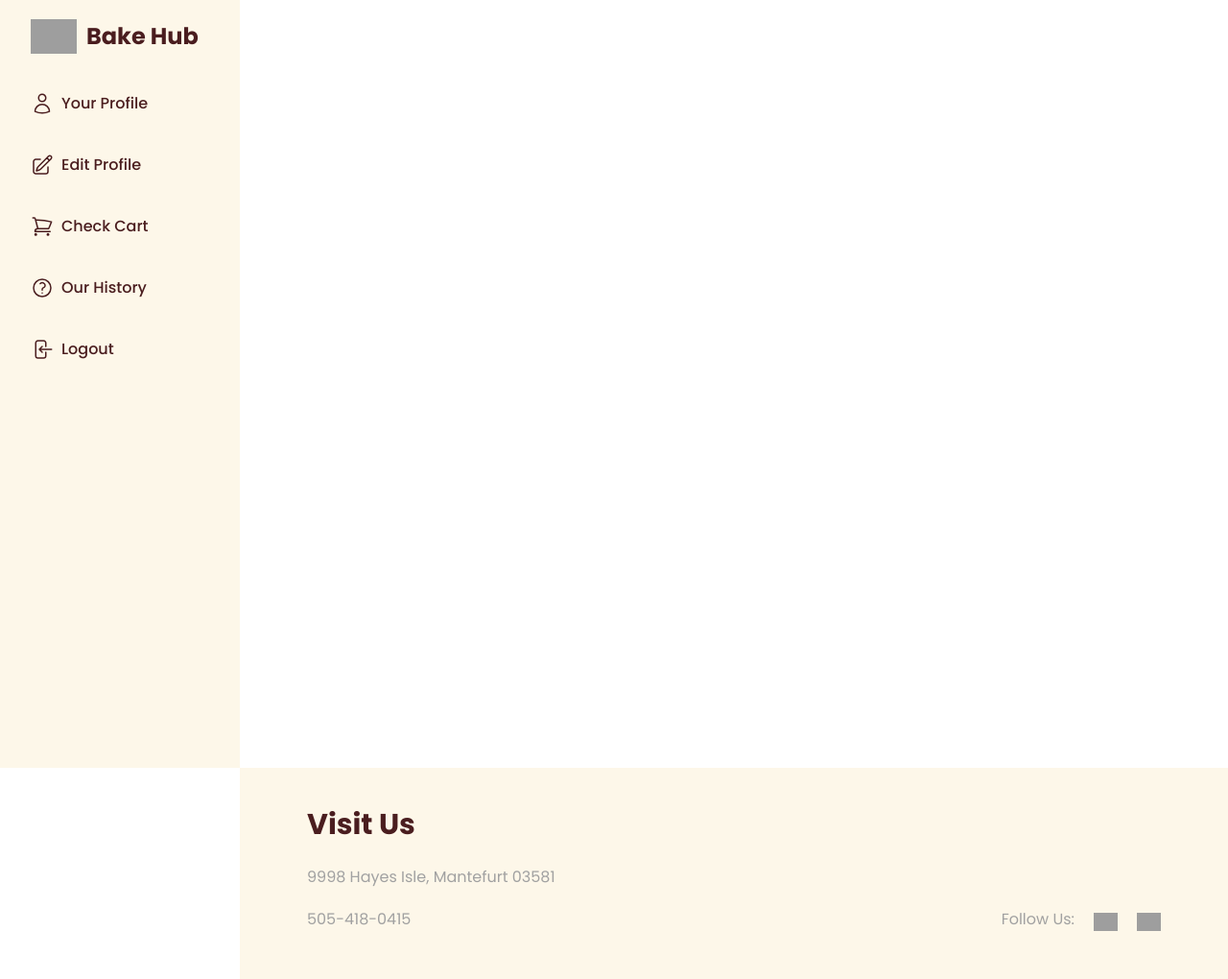
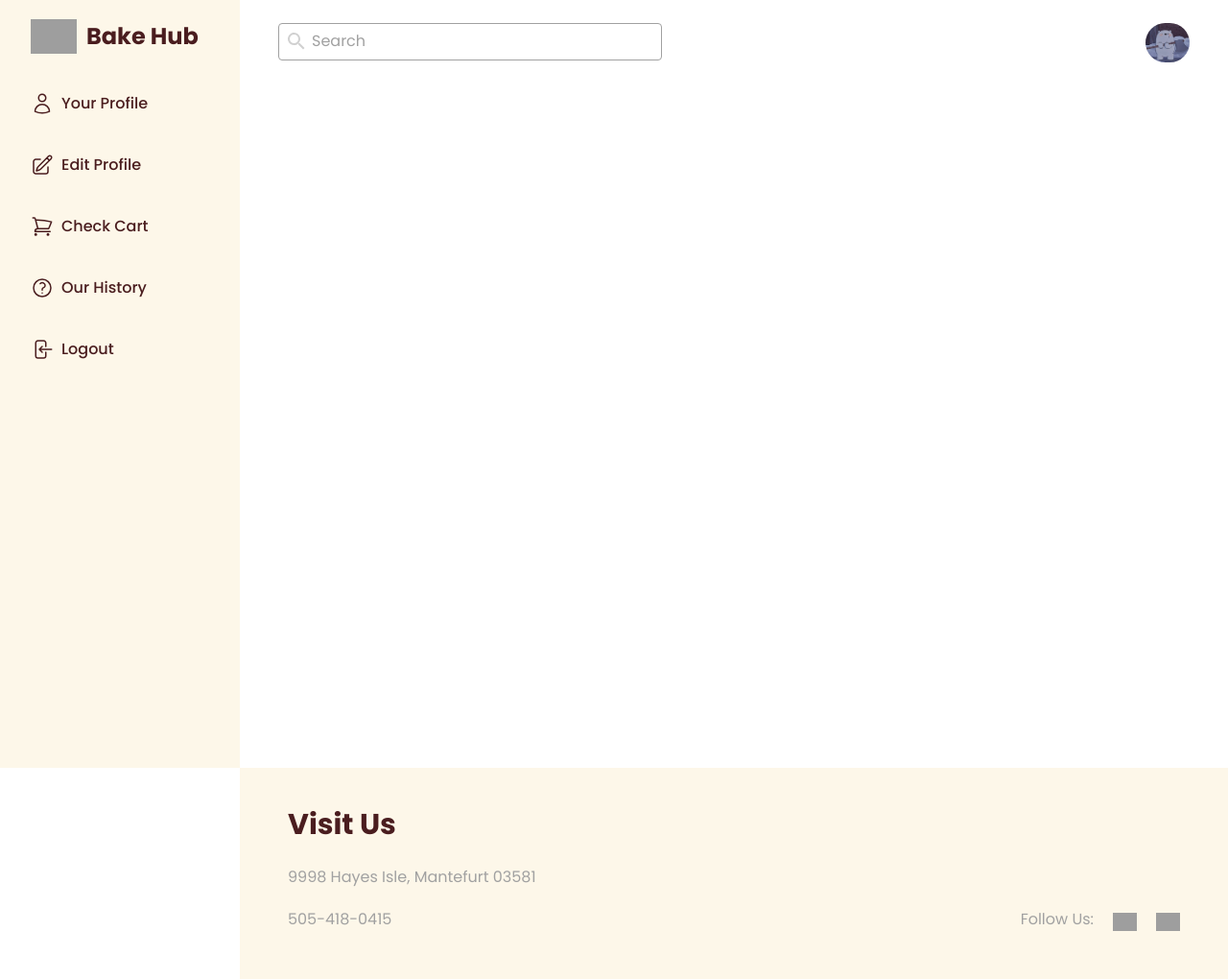
Before and after one commit to Lance19Kent/Bakehub---Static, a PHP site: page /profile.html in a window 1280 px wide. Shown: the whole page at 96% size. Run offline with PHP 8.4, Linux system fonts and the light colour scheme; grey boxes are pictures that could not be loaded.

Commit message:
Header profile don

```diff
--- a/profile.html
+++ b/profile.html
@@ -55,13 +55,25 @@
     </nav>
 
     <div class="pl-[250px]">
-    <main class="flex-1 w-full min-h-screen">
-
+    <main class="flex-1 w-full min-h-screen px-10 py-6">
+        <ul class="flex justify-between w-full">
+            <li class="relative z-1 w-full">
+                <input type="text" placeholder="Search" class="peer relative w-full max-w-[400px] border border-(--gray-color)  outline-none py-2 focus:border-(--maroon-color) rounded-sm text-[14px] placeholder:text-[16px] pr-2.5 pl-2.5 placeholder:pl-6 placeholder:text-(--gray-color) text-black placeholder-shown:placeholder:opacity-100 focus:placeholder:opacity-0">
+                <svg width="24" height="24" viewBox="0 0 24 24" fill="none" xmlns="http://www.w3.org/2000/svg" class="absolute top-[7px] left-2.5 z-0 peer-placeholder-shown:opacity-100 peer-focus:opacity-0 opacity-0">
+                    <path d="M12.5 14H11.71L11.43 13.73C12.444 12.5541 13.0012 11.0527 13 9.5C13 8.21442 12.6188 6.95772 11.9046 5.8888C11.1903 4.81988 10.1752 3.98676 8.98744 3.49479C7.79973 3.00282 6.49279 2.87409 5.23192 3.1249C3.97104 3.3757 2.81285 3.99477 1.90381 4.90381C0.994767 5.81285 0.375703 6.97104 0.124899 8.23192C-0.125905 9.49279 0.00281635 10.7997 0.494786 11.9874C0.986756 13.1752 1.81988 14.1903 2.8888 14.9046C3.95772 15.6188 5.21442 16 6.5 16C8.11 16 9.59 15.41 10.73 14.43L11 14.71V15.5L16 20.49L17.49 19L12.5 14ZM6.5 14C4.01 14 2 11.99 2 9.5C2 7.01 4.01 5 6.5 5C8.99 5 11 7.01 11 9.5C11 11.99 8.99 14 6.5 14Z" fill="#D1D1D1" />
+                </svg>
+            </li>
+            <li>
+                <div class="cursor-pointer" id="profile-menu-toggle">
+                        <img src="/assets/img/ice-panda.jpg" alt="User Profile" class="w-12 rounded-[50px]">
+                </div>
+            </li>
+        </ul>
 
     </main>
 
     <!-- Footer -->
-    <footer class="w-full h-[220px] bg-(--bg-color) flex px-[70px] items-center py-[50px]">
+    <footer class="w-full h-[220px] bg-(--bg-color) flex px-[50px] items-center py-[50px]">
         <div class="w-full h-full flex flex-col gap-5 justify-end">
             <h1 class="text-[30px] font-bold text-(--maroon-color)">Visit Us</h1>
             <p class="text-[16px] text-(--gray-color)">9998 Hayes Isle, Mantefurt 03581</p>
--- a/src/output.css
+++ b/src/output.css
@@ -16,6 +16,7 @@
     --font-weight-bold: 700;
     --radius-sm: 0.25rem;
     --radius-xl: 0.75rem;
+    --radius-2xl: 1rem;
     --ease-in: cubic-bezier(0.4, 0, 1, 1);
     --ease-out: cubic-bezier(0, 0, 0.2, 1);
     --default-font-family: var(--font-sans);
@@ -232,6 +233,9 @@
   .min-h-screen {
     min-height: 100vh;
   }
+  .w-1 {
+    width: calc(var(--spacing) * 1);
+  }
   .w-4 {
     width: calc(var(--spacing) * 4);
   }
@@ -247,8 +251,14 @@
   .w-12 {
     width: calc(var(--spacing) * 12);
   }
+  .w-13 {
+    width: calc(var(--spacing) * 13);
+  }
   .w-15 {
     width: calc(var(--spacing) * 15);
+  }
+  .w-20 {
+    width: calc(var(--spacing) * 20);
   }
   .w-\[25px\] {
     width: 25px;
@@ -282,6 +292,9 @@
   }
   .max-w-\[250px\] {
     max-width: 250px;
+  }
+  .max-w-\[400px\] {
+    max-width: 400px;
   }
   .max-w-\[500px\] {
     max-width: 500px;
@@ -373,6 +386,9 @@
   .gap-\[50px\] {
     gap: 50px;
   }
+  .rounded-2xl {
+    border-radius: var(--radius-2xl);
+  }
   .rounded-\[14px\] {
     border-radius: 14px;
   }
@@ -425,6 +441,9 @@
   .stroke-white {
     stroke: var(--color-white);
   }
+  .object-cover {
+    object-fit: cover;
+  }
   .p-2 {
     padding: calc(var(--spacing) * 2);
   }
@@ -445,6 +464,9 @@
   }
   .px-2\.5 {
     padding-inline: calc(var(--spacing) * 2.5);
+  }
+  .px-3 {
+    padding-inline: calc(var(--spacing) * 3);
   }
   .px-4 {
     padding-inline: calc(var(--spacing) * 4);
@@ -473,6 +495,9 @@
   .px-19 {
     padding-inline: calc(var(--spacing) * 19);
   }
+  .px-\[0px\] {
+    padding-inline: 0px;
+  }
   .px-\[50px\] {
     padding-inline: 50px;
   }
@@ -485,8 +510,14 @@
   .py-2\.5 {
     padding-block: calc(var(--spacing) * 2.5);
   }
+  .py-3 {
+    padding-block: calc(var(--spacing) * 3);
+  }
   .py-5 {
     padding-block: calc(var(--spacing) * 5);
+  }
+  .py-6 {
+    padding-block: calc(var(--spacing) * 6);
   }
   .py-7 {
     padding-block: calc(var(--spacing) * 7);
@@ -496,6 +527,9 @@
   }
   .py-10 {
     padding-block: calc(var(--spacing) * 10);
+  }
+  .py-\[30px\] {
+    padding-block: 30px;
   }
   .py-\[50px\] {
     padding-block: 50px;
```
Also changed, not shown: assets/img/ice-panda.jpg (added).
